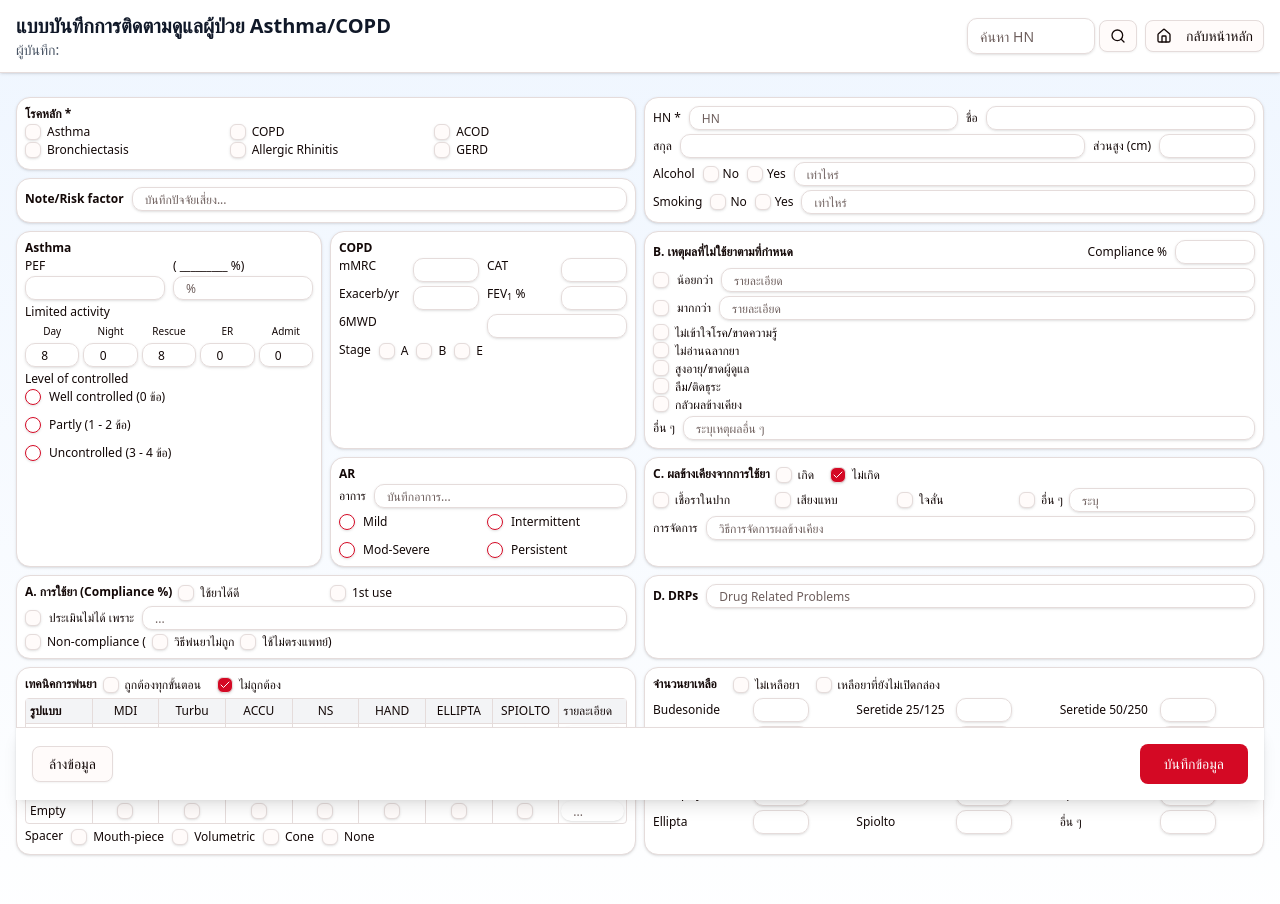
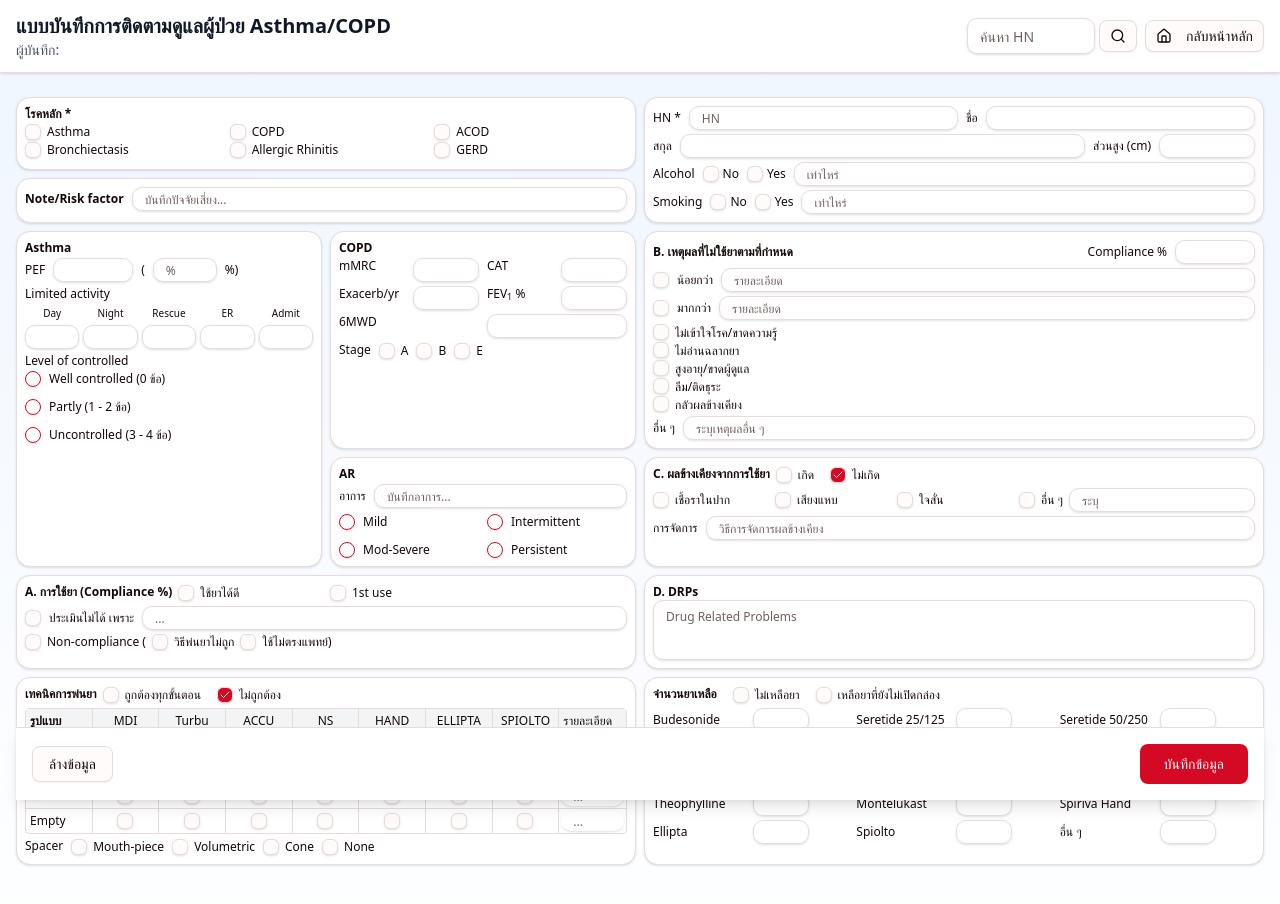
Before and after one commit to Taro112233/Asthma-COPD, a Next.js app: page /adult in a window 1280 px wide. Shown: the top 904 px of the page. Built offline with nearby package versions, Linux system fonts and the light colour scheme.

Commit message:
fix last form adult

```diff
--- a/app/page.tsx
+++ b/app/page.tsx
@@ -1,8 +1,7 @@
 // app/page.tsx
 import Link from 'next/link';
 import { Button } from '@/components/ui/button';
-import { Card, CardContent, CardDescription, CardHeader, CardTitle } from '@/components/ui/card';
-import { Stethoscope, Activity, ClipboardList } from 'lucide-react';
+import { Activity } from 'lucide-react';
 
 export default function LandingPage() {
   return (
--- a/components/forms/adult-assessment-form-complete.tsx
+++ b/components/forms/adult-assessment-form-complete.tsx
@@ -7,8 +7,6 @@ import { Button } from '@/components/ui/button';
 import { toast } from 'sonner';
 import { Loader2, Home, Search } from 'lucide-react';
 import { Input } from '@/components/ui/input';
-import { Label } from '@/components/ui/label';
-import { Checkbox } from '@/components/ui/checkbox';
 import {
   Select,
   SelectContent,
@@ -170,11 +168,11 @@ export function AdultAssessmentFormComplete() {
     asthma: {
       pef: '',
       pefPercent: '',
-      day: '8',
-      night: '0',
-      rescue: '8',
-      er: '0',
-      admit: '0',
+      day: '',
+      night: '',
+      rescue: '',
+      er: '',
+      admit: '',
       controlLevel: '',
     },
     copd: {
@@ -322,11 +320,11 @@ export function AdultAssessmentFormComplete() {
           asthma: {
             pef: assessment.asthmaData?.pef || '',
             pefPercent: assessment.asthmaData?.pefPercent || '',
-            day: assessment.asthmaData?.limitedActivity?.day || '8',
-            night: assessment.asthmaData?.limitedActivity?.night || '0',
-            rescue: assessment.asthmaData?.limitedActivity?.rescue || '8',
-            er: assessment.asthmaData?.limitedActivity?.er || '0',
-            admit: assessment.asthmaData?.limitedActivity?.admit || '0',
+            day: assessment.asthmaData?.limitedActivity?.day || '',
+            night: assessment.asthmaData?.limitedActivity?.night || '',
+            rescue: assessment.asthmaData?.limitedActivity?.rescue || '',
+            er: assessment.asthmaData?.limitedActivity?.er || '',
+            admit: assessment.asthmaData?.limitedActivity?.admit || '',
             controlLevel: assessment.asthmaData?.controlLevel || '',
           },
           copd: {
--- a/components/forms/sections/asthma-section.tsx
+++ b/components/forms/sections/asthma-section.tsx
@@ -25,36 +25,33 @@ export function AsthmaSection({ asthma, onAsthmaChange }: AsthmaSectionProps) {
     <Card className="row-span-2 col-start-1 row-start-4 p-2 h-full">
       <Label className="text-xs font-semibold mb-0.5 block">Asthma</Label>
       <div className="space-y-1">
-        <div className="grid grid-cols-2 gap-2">
-          <div>
-            <Label className="text-xs mb-0.5 block">PEF</Label>
+        <div className="flex items-center gap-2">
+          <Label className="text-xs whitespace-nowrap">PEF</Label>
           <Input
             value={asthma.pef}
             onChange={(e) => onAsthmaChange({ pef: e.target.value })}
-              className="h-6 text-xs"
+            className="h-6 text-xs w-20"
           />
-          </div>
-          <div>
-            <Label className="text-xs mb-0.5 block">( _________ %)</Label>
+          <span className="text-xs">(</span>
           <Input
             type="number"
             value={asthma.pefPercent}
             onChange={(e) => onAsthmaChange({ pefPercent: e.target.value })}
-              className="h-6 text-xs"
+            className="h-6 text-xs w-16"
             placeholder="%"
           />
-          </div>
+          <span className="text-xs">%)</span>
         </div>
 
         <div>
           <Label className="text-xs mb-0.5 block">Limited activity</Label>
           <div className="grid grid-cols-5 gap-1">
             {[
-              { key: 'day', label: 'Day', max: 8 },
-              { key: 'night', label: 'Night', max: 0 },
-              { key: 'rescue', label: 'Rescue', max: 8 },
-              { key: 'er', label: 'ER', max: 0 },
-              { key: 'admit', label: 'Admit', max: 0 },
+              { key: 'day', label: 'Day' },
+              { key: 'night', label: 'Night' },
+              { key: 'rescue', label: 'Rescue' },
+              { key: 'er', label: 'ER' },
+              { key: 'admit', label: 'Admit' },
             ].map(({ key, label }) => (
               <div key={key} className="flex flex-col items-center">
                 <Label className="text-[10px] mt-0.5">{label}</Label>
--- a/components/forms/sections/drps-section.tsx
+++ b/components/forms/sections/drps-section.tsx
@@ -1,7 +1,7 @@
 // components/forms/sections/drps-section.tsx
-import { Card } from '@/components/ui/card';
-import { Label } from '@/components/ui/label';
-import { Input } from '@/components/ui/input';
+import { Card } from "@/components/ui/card";
+import { Label } from "@/components/ui/label";
+import { Textarea } from "@/components/ui/textarea";
 
 interface DRPsSectionProps {
   drps: string;
@@ -11,9 +11,9 @@ interface DRPsSectionProps {
 export function DRPsSection({ drps, onDRPsChange }: DRPsSectionProps) {
   return (
     <Card className="col-span-2 col-start-3 row-start-6 p-2 h-full">
+      <Label className="text-xs font-semibold">D. DRPs</Label>
       <div className="flex items-center gap-2">
-        <Label className="text-xs font-semibold">D. DRPs</Label>
-        <Input
+        <Textarea
           value={drps}
           onChange={(e) => onDRPsChange(e.target.value)}
           className="h-6 text-xs flex-1"
```
Lines whose indentation alone changed are shown as unchanged.
